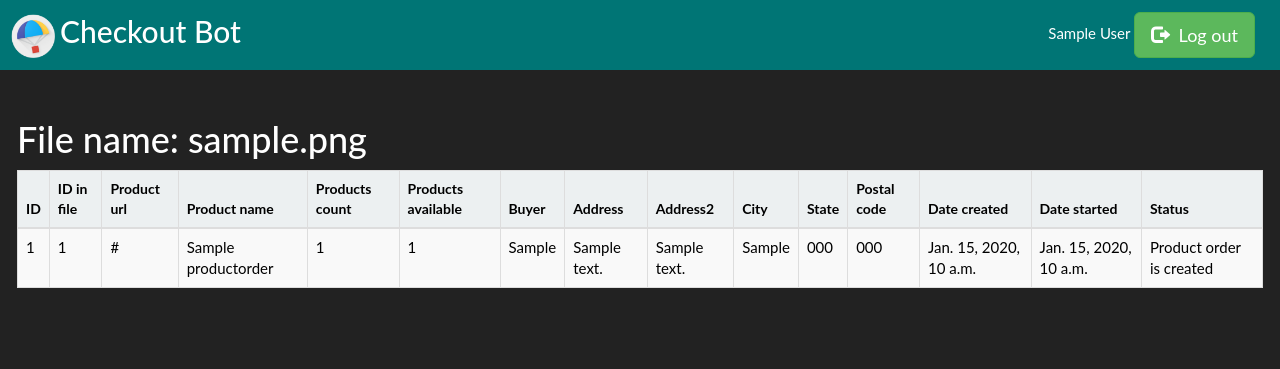
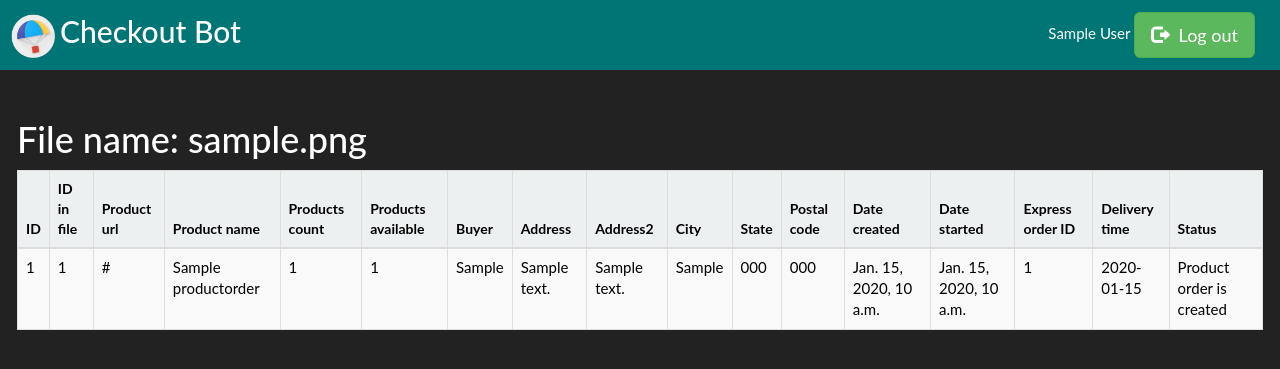
Before and after one commit to alexeykuz/checkout_bot, a Django app: page /orders-list/1/ in a window 1280 px wide. Shown: the top 369 px of the page. Run offline with Django 3.2, Linux system fonts and the light colour scheme; a user stored in the database is signed in; tables that the repository leaves empty hold one stand-in row (values such as "Sample post"); some libraries are stand-ins or nearby versions.

Commit message:
add express order id and delivery time

```diff
--- a/checkout_bot/checkout_app/models.py
+++ b/checkout_bot/checkout_app/models.py
@@ -71,6 +71,12 @@ class ProductOrder(models.Model):
     orders_file = models.ForeignKey(
         'OrdersFileList', null=True, blank=True, related_name="product_orders",
         verbose_name=_('Orders file list instance'))
+    express_order_id = models.CharField(
+        default=None, null=True, blank=True,
+        max_length=120, verbose_name=_('Google express order id'))
+    delivery_time = models.CharField(
+        default=None, null=True, blank=True,
+        max_length=120, verbose_name=_('Delivery time'))
 
     def as_dict(self):
         return {
--- a/checkout_bot/checkout_app/views.py
+++ b/checkout_bot/checkout_app/views.py
@@ -86,8 +86,9 @@ def upload_file_with_products(request):
         file_in_memory = request.FILES['orders_list'].read()
         wb = load_workbook(filename=BytesIO(file_in_memory))
         ws = wb.active
-        for row in ws.rows:
+        for i, row in enumerate(ws.rows):
             order = ProductOrder(
+                id_in_file=i + 1,
                 product_url=row[0].value,
                 product_name=row[1].value,
                 products_count=row[2].value,
@@ -140,7 +141,7 @@ def get_orders_in_xlsx(request, pk):
             'utf-8').replace(';', '.') if row.product_buyer else None
         buyer_address = row.buyer_address.encode(
             'utf-8').replace(';', '.') if row.buyer_address else None
-        buyer_address2 = row.buyer_address.encode(
+        buyer_address2 = row.buyer_address2.encode(
             'utf-8').replace(';', '.') if row.buyer_address2 else None
         buyer_city = row.buyer_city.encode(
             'utf-8').replace(';', '.') if row.buyer_city else None
@@ -148,11 +149,16 @@ def get_orders_in_xlsx(request, pk):
             'utf-8').replace(';', '.') if row.buyer_state_code else None
         buyer_postal_code = row.buyer_postal_code.encode(
             'utf-8').replace(';', '.') if row.buyer_postal_code else None
+        express_order_id = row.express_order_id.encode(
+            'utf-8').replace(';', '.') if row.express_order_id else None
+        delivery_time = row.delivery_time.encode(
+            'utf-8').replace(';', '.') if row.delivery_time else None
         products_available = row.products_available
         status = row.get_status_display()
         writer.writerow([
-            product_url, product_name, products_count, product_buyer,
-            buyer_address, buyer_address2, buyer_city, buyer_state_code,
-            buyer_postal_code, products_available, status])
+            row.id_in_file, product_url, product_name, products_count,
+            product_buyer, buyer_address, buyer_address2, buyer_city,
+            buyer_state_code, buyer_postal_code, products_available,
+            express_order_id, delivery_time, status])
 
     return response
--- a/checkout_bot/templates/orders-list.html
+++ b/checkout_bot/templates/orders-list.html
@@ -25,6 +25,8 @@
             <th>Postal code</th>
             <th>Date created</th>
             <th>Date started</th>
+            <th>Express order ID</th>
+            <th>Delivery time</th>
             <th>Status</th>
           </tr>
         </thead>
@@ -44,6 +46,8 @@
               <td>{{ order.buyer_postal_code }}</td>
               <td>{{ order.date_created }}</td>
               <td>{{ order.date_started }}</td>
+              <td>{{ order.express_order_id }}</td>
+              <td>{{ order.delivery_time }}</td>
               <td>{{ order.get_status_display }}</td>
             </tr>
           {% endfor %}
--- a/requirements.txt
+++ b/requirements.txt
@@ -8,9 +8,14 @@ jdcal==1.3
 kombu==4.0.2
 openpyxl==2.4.8
 packaging==16.8
+pkg-resources==0.0.0
+psutil==5.2.2
 psycopg2==2.7.1
+pudb==2017.1.2
+Pygments==2.2.0
 pyparsing==2.2.0
 pytz==2017.2
 selenium==3.3.1
 six==1.10.0
+urwid==1.3.1
 vine==1.1.3
```
Also changed, not shown: checkout_bot/checkout_app/google_express_checkout_bot.py (+18 -0 lines), README.md, checkout_bot/checkout_app/migrations/0010_auto_20170703_1428.py (added).
